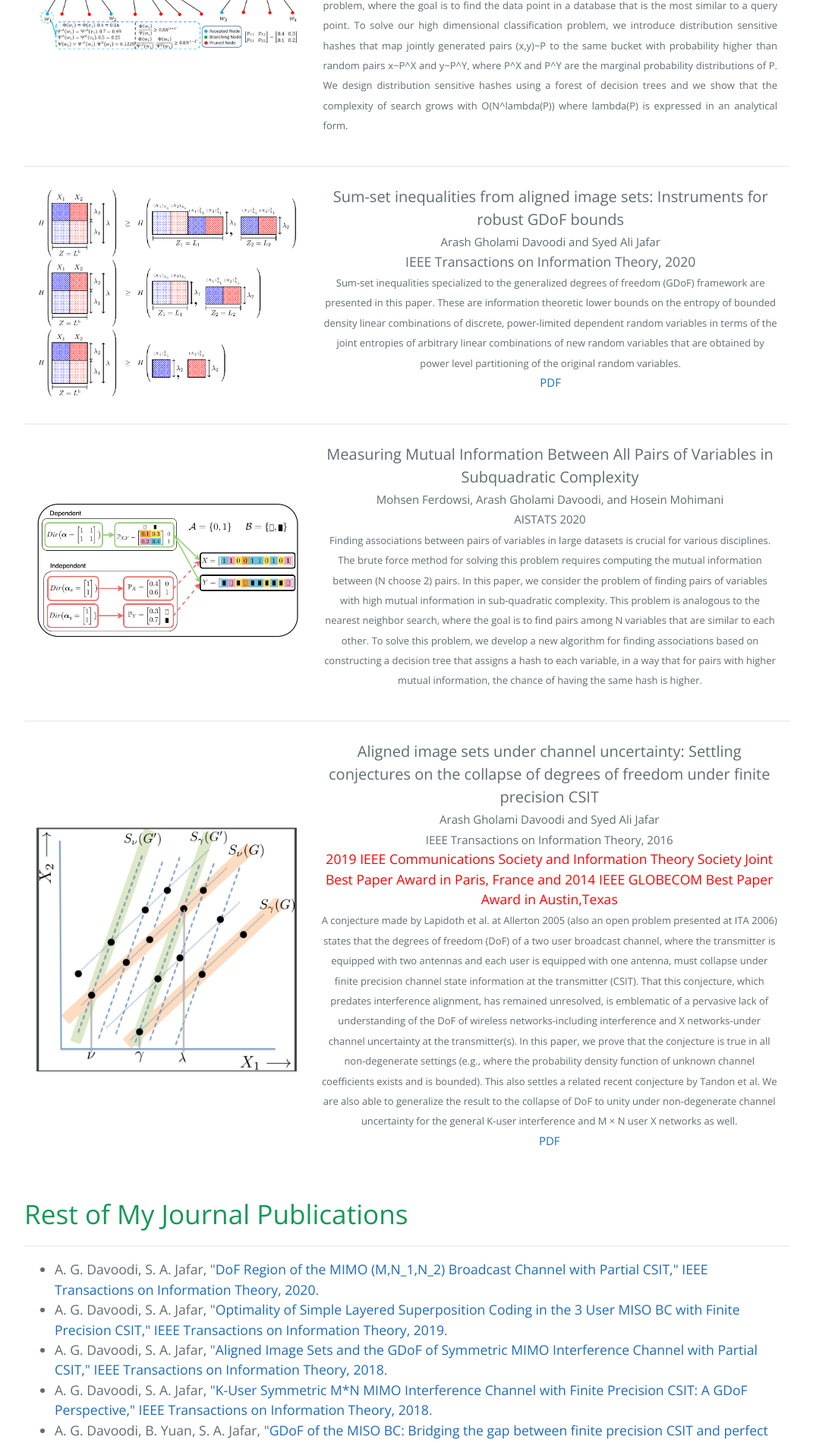
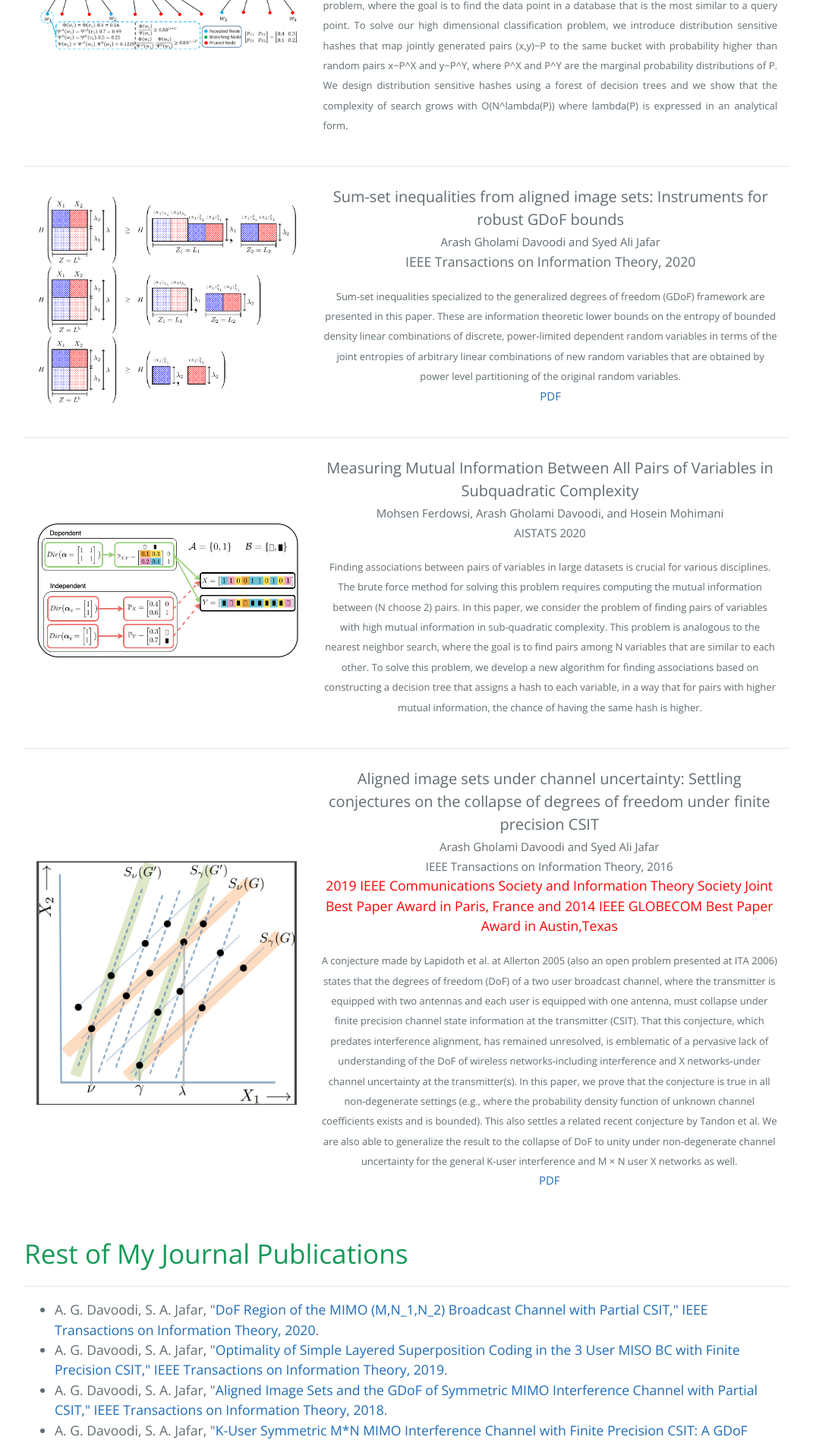
Before and after one commit to arashgholami/arashgholami.github.io, a Jekyll site: the page built from index.md, in a window 1280 px wide. Shown: the part 1042-2941 px from the top of the page at 76% size, without its empty margins (104-1175 px from the left). Built offline with Jekyll 4.4.1, drawn with Linux system fonts in a browser that asks for light colours.

Commit message:
Update index.md

```diff
--- a/index.md
+++ b/index.md
@@ -51,10 +51,12 @@ layout: default
           <img class="left-align image noselect" src="/images/figs.png" width="1000">
         </td>
         <td>
-          <p align="justify" class="text right-align text-large add-top-margin" style="width:100%;" align="center">
+          <p class="text right-align text-large add-top-margin" style="width:100%;" align="center">
             <font style="font-size:20px">Sum-set inequalities from aligned image sets: Instruments for robust GDoF bounds </font><br>
             <font style="font-size:15px">Arash Gholami Davoodi and Syed Ali Jafar</font><br>
               IEEE Transactions  on Information Theory, 2020<br>
+             </p>
+             <p align="justify" class="text right-align text-large add-top-margin" style="width:100%;" align="center">
             <font style="font-size:13px">Sum-set inequalities specialized to the generalized degrees of freedom (GDoF)
 framework are presented in this paper. These are information theoretic lower bounds on the entropy of bounded density
 linear combinations of discrete, power-limited dependent random variables in terms of the joint
@@ -78,10 +80,12 @@ level partitioning of the original random variables. </font><br>
           <img class="left-align image noselect" src="/images/Model.png" width="1000">
         </td>
         <td>
-          <p align="justify" class="text right-align text-large add-top-margin" align="center">
+          <p  class="text right-align text-large add-top-margin" align="center">
             <font style="font-size:20px">Measuring Mutual Information Between All Pairs of Variables in Subquadratic Complexity</font><br>
             <font style="font-size:15px">Mohsen Ferdowsi, Arash Gholami Davoodi,  and Hosein Mohimani<br>
             AISTATS 2020</font><br>
+            </p>
+            <p align="justify" class="text right-align text-large add-top-margin" align="center">
             <font style="font-size:13px">Finding associations between pairs of variables in large datasets is crucial for various disciplines. The brute force method for solving this problem requires computing the mutual information between (N choose 2) pairs. In this paper, we consider the problem of finding pairs of variables with high mutual information in sub-quadratic complexity. This problem is analogous to the nearest neighbor search, where the goal is to find pairs
 among N variables that are similar to each other. To solve this problem, we develop a
 new algorithm for finding associations based on constructing a decision tree that assigns a
@@ -103,11 +107,13 @@ of having the same hash is higher. </font><br>
           <img class="left-align image noselect" src="/images/ALS.png" width="1000">
         </td>
         <td>
-          <p align="justify" class="text cright-align text-large add-top-margin" style="width:100%;" align="center">
+          <p  class="text cright-align text-large add-top-margin" style="width:100%;" align="center">
               <font style="font-size:20px">Aligned image sets under channel uncertainty: Settling conjectures on the collapse of degrees of freedom under finite precision CSIT </font><br>
               <font style="font-size:15px">Arash Gholami Davoodi and Syed Ali Jafar<br>
                  IEEE Transactions on Information Theory, 2016</font><br>
               <font style="color:red;"> 2019 IEEE Communications Society and Information Theory Society Joint Best Paper Award in Paris, France and 2014 IEEE GLOBECOM Best Paper Award in Austin,Texas </font><br>
+             </p>
+             <p align="justify" class="text right-align text-large add-top-margin" align="center">
                <font style="font-size:13px">A conjecture made by Lapidoth et al. at Allerton 2005 (also an open problem presented at ITA 2006) states that the degrees of freedom (DoF) of a two user broadcast channel, where the transmitter is equipped with two antennas and each user is equipped with one antenna, must collapse under finite precision channel state information at the transmitter (CSIT). That this conjecture, which predates interference alignment, has remained unresolved, is emblematic of a pervasive lack of understanding of the DoF of wireless networks-including interference and X networks-under channel uncertainty at the transmitter(s). In this paper, we prove that the conjecture is true in all non-degenerate settings (e.g., where the probability density function of unknown channel coefficients exists and is bounded). This also settles a related recent conjecture by Tandon et al. We are also able to generalize the result to the collapse of DoF to unity under non-degenerate channel uncertainty for the general K-user interference and M × N user X networks as well. </font><br>
              <a href="https://ieeexplore.ieee.org/abstract/document/7502087"><font style="font-size:15px">PDF</font></a>
            </p>
```
